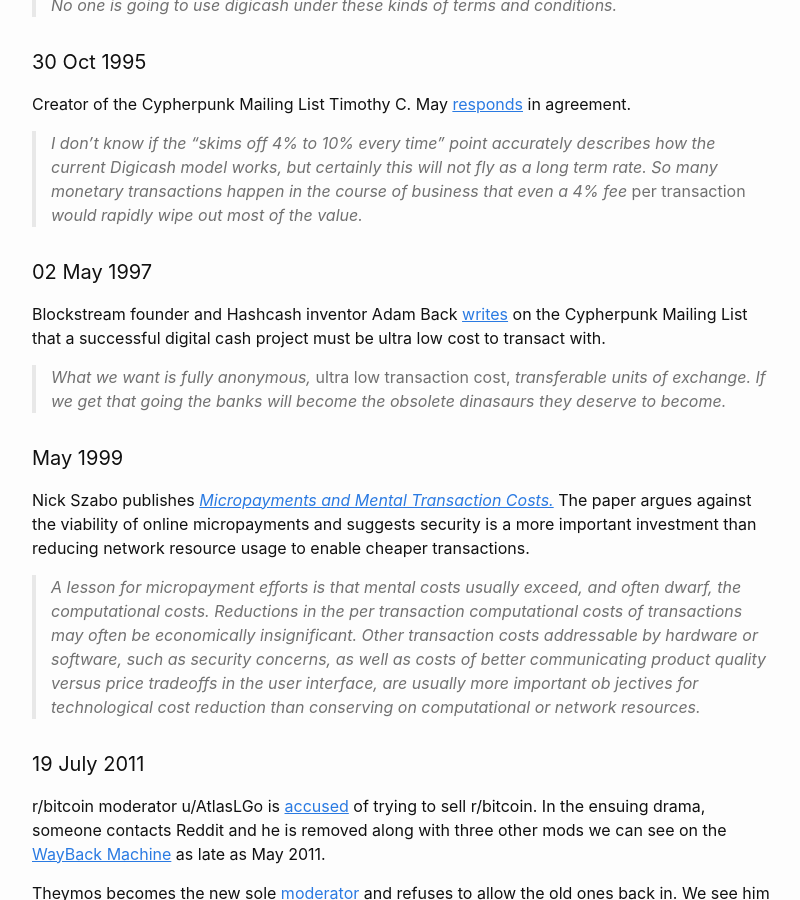
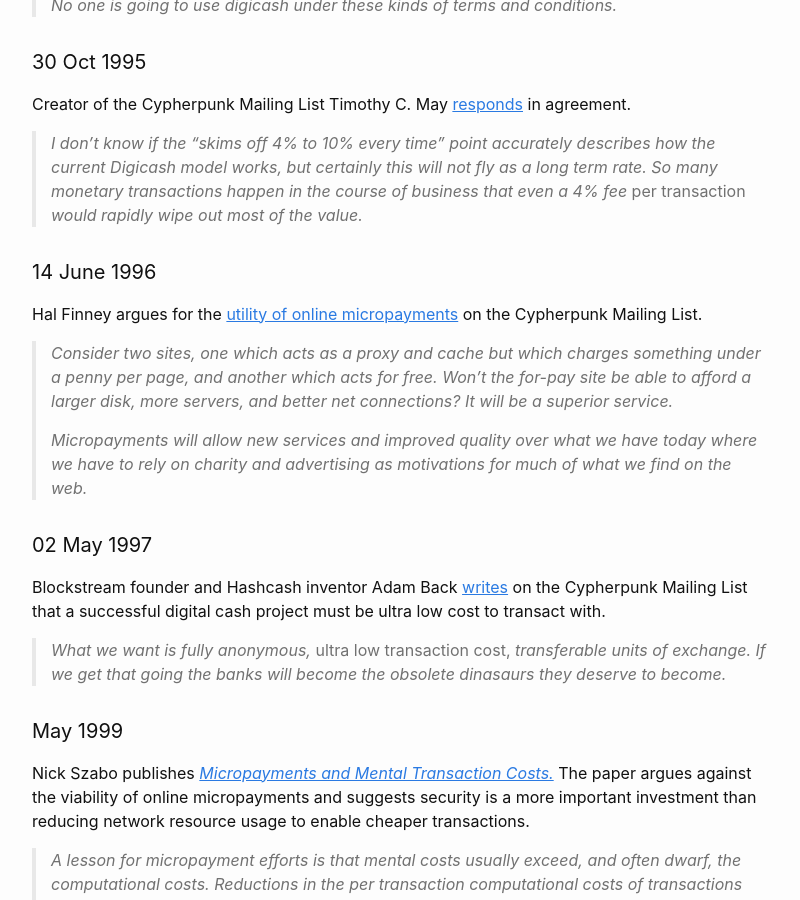
Before and after one commit to derykmakgill/krawisz, a Jekyll site: the page built from test.md, in a window 1280 px wide and 900 px high, scrolled down 553 px. Shown: the whole window, without its empty margins (238-1038 px from the left). Built offline with Jekyll 4.4.1, drawn with Linux system fonts in a browser that asks for light colours.

Commit message:
Update test.md

```diff
--- a/test.md
+++ b/test.md
@@ -30,6 +30,19 @@
 fly as a long term rate. So many monetary transactions happen in the course
 of business that even a 4% fee _per transaction_ would rapidly wipe out
 most of the value.
+
+#### 14 June 1996
+
+Hal Finney argues for the [utility of online micropayments](http://mailing-list-archive.cryptoanarchy.wiki/archive/1996/06/b2345507ef1258011af9ea463ae9b03714f5cd29c4092458bd0002b360f1d545/) on the Cypherpunk Mailing List.
+
+>Consider two sites, one which acts as a proxy and cache but which
+charges something under a penny per page, and another which acts for
+free.  Won't the for-pay site be able to afford a larger disk, more
+servers, and better net connections?  It will be a superior service.
+>
+>Micropayments will allow new services and improved quality over what we
+have today where we have to rely on charity and advertising as
+motivations for much of what we find on the web.
 
 #### 02 May 1997
 
```
